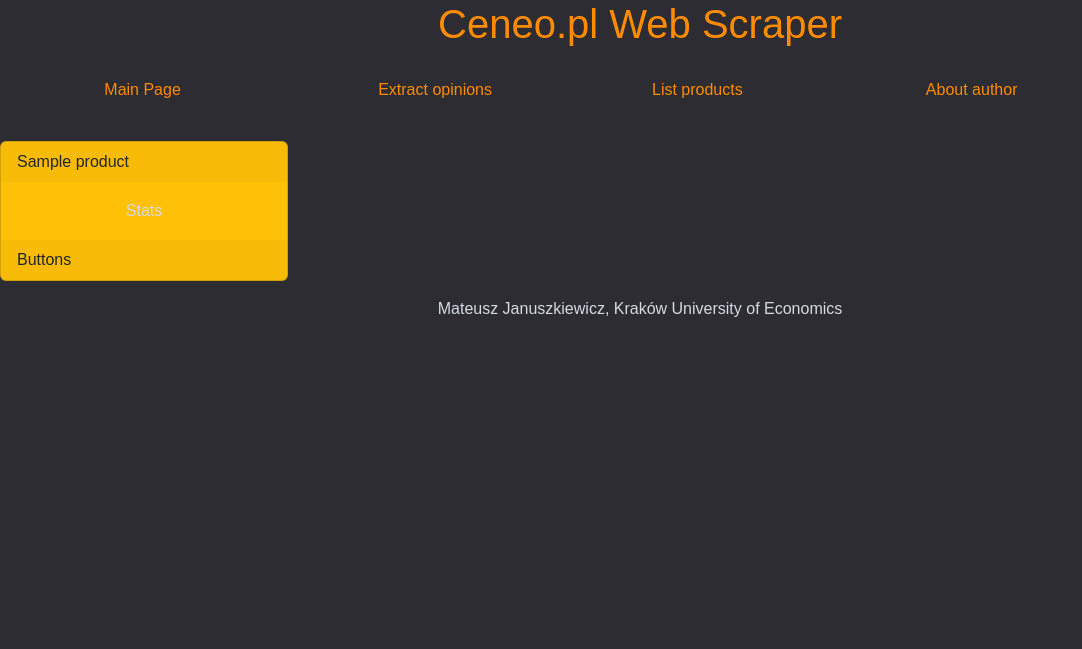
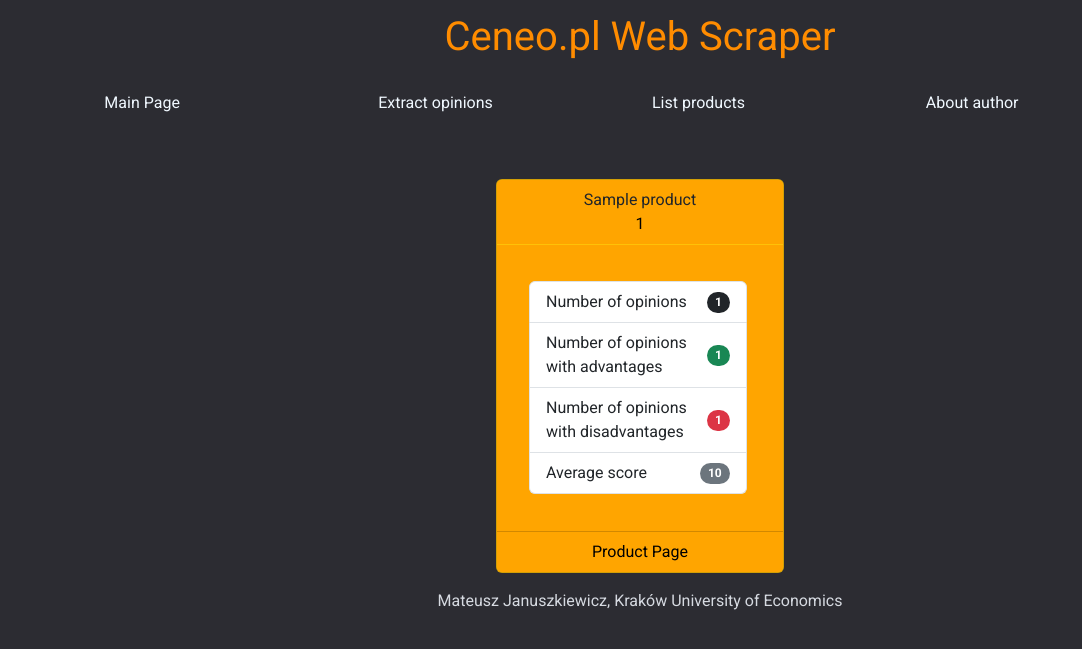
Before and after one commit to Matitojanu/OOPCeneoWebScraperMJ, a Flask app: template app/templates/products.html in a window 1280 px wide. Shown: the top 649 px of the page, without its empty margins (0-1082 px from the left). Run offline with Flask 3, Linux system fonts and the light colour scheme; the template is opened without the code that fills it: most values are stand-ins (such as "Sample title", 1, 10 or a date in 2020); some libraries are stand-ins or nearby versions.

Commit message:
2024-06-12 MJ

```diff
--- a/app/routes.py
+++ b/app/routes.py
@@ -97,7 +97,7 @@
 
 @app.route('/download_json/<product_id>')
 def download_json(product_id):
-    return send_file(f"/data/opinions/{product_id}.json", "text/json", as_attachment=True)
+    return send_file(f"./data/opinions/{product_id}.json", "text/json", as_attachment=True)
 
 @app.route('/download_csv/<product_id>')
 def download_csv(product_id):
--- a/app/static/style.css
+++ b/app/static/style.css
@@ -1,5 +1,5 @@
 * {
-    font-family: "Syne", sans-serif;
+    font-family:"Roboto";
     font-optical-sizing: auto;
     font-weight: 400;
     font-style: normal;
@@ -25,11 +25,15 @@
     padding: 2%;
 }
 
-a:link{
+a{
     text-decoration: none;
-    color: darkorange;
+    color: aliceblue;
 }
 
 a:hover {
     text-decoration: underline;
 }
+
+button {
+    background-color: orange !important;
+}
--- a/app/templates/base.html
+++ b/app/templates/base.html
@@ -7,6 +7,7 @@
     <script src="https://cdn.jsdelivr.net/npm/@popperjs/core@2.11.8/dist/umd/popper.min.js" integrity="sha384-I7E8VVD/ismYTF4hNIPjVp/Zjvgyol6VFvRkX/vR+Vc4jQkC+hVqc2pM8ODewa9r" crossorigin="anonymous"></script>
     <script src="https://cdn.jsdelivr.net/npm/bootstrap@5.3.3/dist/js/bootstrap.min.js" integrity="sha384-0pUGZvbkm6XF6gxjEnlmuGrJXVbNuzT9qBBavbLwCsOGabYfZo0T0to5eqruptLy" crossorigin="anonymous"></script>
     <link rel="stylesheet" href="https://cdn.datatables.net/2.0.8/css/dataTables.dataTables.css" />
+    <link href="https://fonts.googleapis.com/css?family=Roboto:400,700italic,400italic,700" rel="stylesheet">
     <script src="https://cdn.datatables.net/2.0.8/js/dataTables.js"></script>
     <script src="https://ajax.googleapis.com/ajax/libs/jquery/3.7.1/jquery.min.js"></script>
     <link rel="stylesheet" href="{{url_for('static', filename='style.css')}}">
@@ -15,9 +16,9 @@
 <body>
     <script src="https://cdn.jsdelivr.net/npm/bootstrap@5.3.3/dist/js/bootstrap.bundle.min.js" integrity="sha384-YvpcrYf0tY3lHB60NNkmXc5s9fDVZLESaAA55NDzOxhy9GkcIdslK1eN7N6jIeHz" crossorigin="anonymous"></script>
     <header>
-        <h1>Ceneo.pl Web Scraper</h1>
+        <h1 style="margin-top: 1%;">Ceneo.pl Web Scraper</h1>
     </header>
-    <nav class="container">
+    <nav class="container";">
         <ul class="row">
             <li class="col-3">
                 <a href="{{url_for('index')}}">Main Page</a>
@@ -38,7 +39,7 @@
         {% endblock %}
     </section>
     <footer>
-        <p>Mateusz Januszkiewicz, Kraków University of Economics</p>
+        <p style="align-self: center;">Mateusz Januszkiewicz, Kraków University of Economics</p>
     </footer>
     {% block scripts %}
 
--- a/app/templates/product.html
+++ b/app/templates/product.html
@@ -2,9 +2,9 @@
 {% block content %}
         <p>This is {{product_id}} product file.</p>
         <div class="btn-group" role="group" aria-label="Basic example">
-                <a type="button" class="btn btn-warning" href="{{url_for('download_json', product_id=product_id)}}">JSON</a>
-                <a type="button" class="btn btn-warning" href="{{url_for('download_csv', product_id=product_id)}}">CSV</a>
-                <a type="button" class="btn btn-warning" href="{{url_for('download_xlsx', product_id=product_id)}}">XLSX</a>
+                <a type="button" class="btn btn-warning" href="{{url_for('download_json', product_id=product_id)}}" style="color:black;">JSON</a>
+                <a type="button" class="btn btn-warning" href="{{url_for('download_csv', product_id=product_id)}} " style="color:black;">CSV</a>
+                <a type="button" class="btn btn-warning" href="{{url_for('download_xlsx', product_id=product_id)}}" style="color:black;">XLSX</a>
         </div>
         <a type="button" class="btn btn-warning" href="{{url_for('charts', product_id=product_id)}}">Charts</a>
         {{opinions | safe}}
--- a/app/templates/products.html
+++ b/app/templates/products.html
@@ -1,12 +1,35 @@
 {% extends 'base.html' %}
 {% block content %}
+        <div style="display: flex; flex-wrap: wrap; justify-content: center;">
         {% for product in products %}
-        <div class="card bg-warning mb-3" style="max-width: 18rem;">
-                <div class="card-header border-warning">{{product.product_name}}</div>
-                <div class="card-body text-success">
-                  <p class="card-text">Stats</p>
+        <div class="card bg-warning mb-3" style="width: 18rem; height: auto; margin: 2%;">
+                <div class="card-header border-warning" style="background-color: orange; text-align: center;">{{product.product_name}}
+                        <p class="card-text" style="background-color: orange; color:black;">{{product.product_id}}</p>
                 </div>
-                <div class="card-footer border-warning">Buttons</div>
+                <div class="card-body text-success" style="background-color: orange;">
+                        <div class="card-body text-success" style="background-color: orange;">
+                                <ul class="list-group">
+                                        <li class="list-group-item d-flex justify-content-between align-items-center">
+                                            Number of opinions
+                                            <span class="badge text-bg-dark rounded-pill"><i class="bi bi-pie-chart-fill"></i> {{product.opinions_count}}</span>
+                                        </li>
+                                        <li class="list-group-item d-flex justify-content-between align-items-center">
+                                            Number of opinions with advantages
+                                            <span class="badge text-bg-success rounded-pill"><i class="bi bi-hand-thumbs-up-fill"></i> {{product.pros_count}}</span>
+                                        </li>
+                                        <li class="list-group-item d-flex justify-content-between align-items-center">
+                                            Number of opinions with disadvantages
+                                            <span class="badge text-bg-danger rounded-pill"><i class="bi bi-hand-thumbs-down-fill"></i> {{product.cons_count}}</span>
+                                        </li>
+                                        <li class="list-group-item d-flex justify-content-between align-items-center">
+                                            Average score
+                                            <span class="badge text-bg-secondary rounded-pill"><i class="bi bi-stars"></i> {{product.average_score|round(2)}}</span>
+                                        </li>
+                                    </ul>
+                        </div>
+                </div>
+                <div class="card-footer text-center" style="background-color: orange; text-align: center;"><a style="color:black" href="{{url_for('product', product_id=product.product_id)}}">Product Page</a></div>
         </div>
         {% endfor %}
+        </div>
 {% endblock %}
--- a/app/utils.py
+++ b/app/utils.py
@@ -4,8 +4,8 @@
     if selector:
         if return_list:
             if attribute:
-                return [tag.text.strip() for tag in ancestor.select(selector)]
-            return [tag.text.strip() for tag in ancestor.select(selector)]
+                return [teg[attribute].strip() for teg in ancestor.select(selector)]
+            return [teg.text.strip() for teg in ancestor.select(selector)]
         if attribute:
             try:
                 return ancestor.select_one(selector)[attribute].strip()
@@ -23,28 +23,31 @@
     s = score.split("/")
     return float(s[0].replace(",","."))/float(s[1])
 
-def translate(text, lang_from = 'pl', lang_to="en"):
+def translate(text, lang_from = "pl", lang_to = "en"):
     if isinstance(text, list):
         return [GoogleTranslator(source=lang_from, target=lang_to).translate(t) for t in text]
     return GoogleTranslator(source=lang_from, target=lang_to).translate(text)
 
 selectors = {
-    "opinion_id" : (None, "data-entry-id",),
-    "author" : ("span.user-post__author-name",),
-    "recommendation" : ("span.user-post__author-recomendation > em",),
-    "score" : ("span.user-post__score-count",),
-    "content" : ("div.user-post__text",),
-    "pros" : ("div.review-feature__title--positives ~ div.review-feature__item", None, True),
-    "cons" : ("div.review-feature__title--negatives ~ div.review-feature__item", None, True),
-    "helpful" : ("button.vote-yes > span",),
-    "unhelpful" : ("button.vote-no > span",),
-    "publish_date" : ("span.user-post__published > time:nth-child(1)", "datetime"),
-    "purchase_date" : ("span.user-post__published > time:nth-child(2)", "datetime"),
+    "opinion_id": (None, "data-entry-id"),
+    "author": ("span.user-post__author-name",),
+    "recommendation": ("span.user-post__author-recomendation > em",),
+    "score": ("span.user-post__score-count",),
+    "content": ("div.user-post__text",),
+    "pros": ("div.review-feature__title--positives ~ div.review-feature__item", None, True),
+    "cons": ("div.review-feature__title--negatives ~ div.review-feature__item", None, True),
+    "helpful": ("button.vote-yes > span",),
+    "unhelpful": ("button.vote-no > span",),
+    "publish_date": ("span.user-post__published > time:nth-child(1)","datetime"),
+    "purchase_date": ("span.user-post__published > time:nth-child(2)","datetime"),
 }
 
 transformations = {
     "recommendation": lambda r: True if r == "Polecam" else False if r == "Nie polecam" else None,
     "score": score,
-    "helpful":int,
-    "unhelpful":int,
+    "helpful": int,
+    "unhelpful": int,
+    "content": translate,
+    "pros": translate,
+    "cons": translate
 }
```
Also changed, not shown: app/templates/author.html (+7 -1 lines), app/templates/extract.html (+4 -3 lines).
